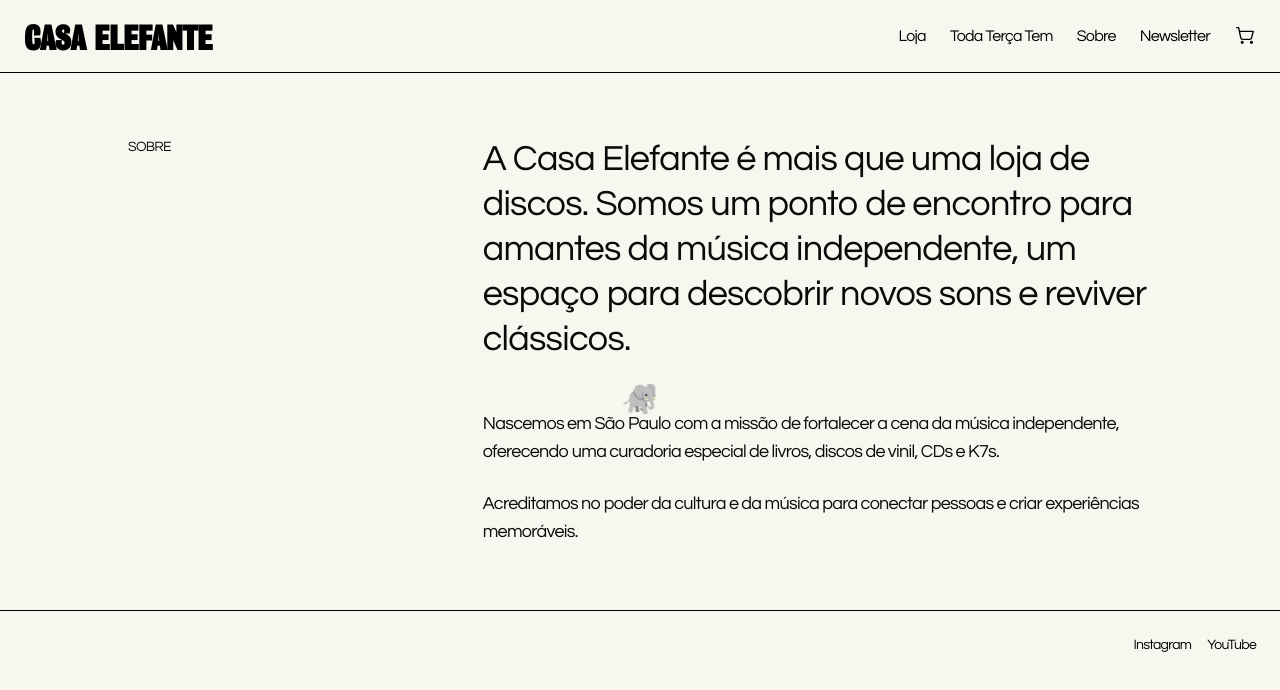
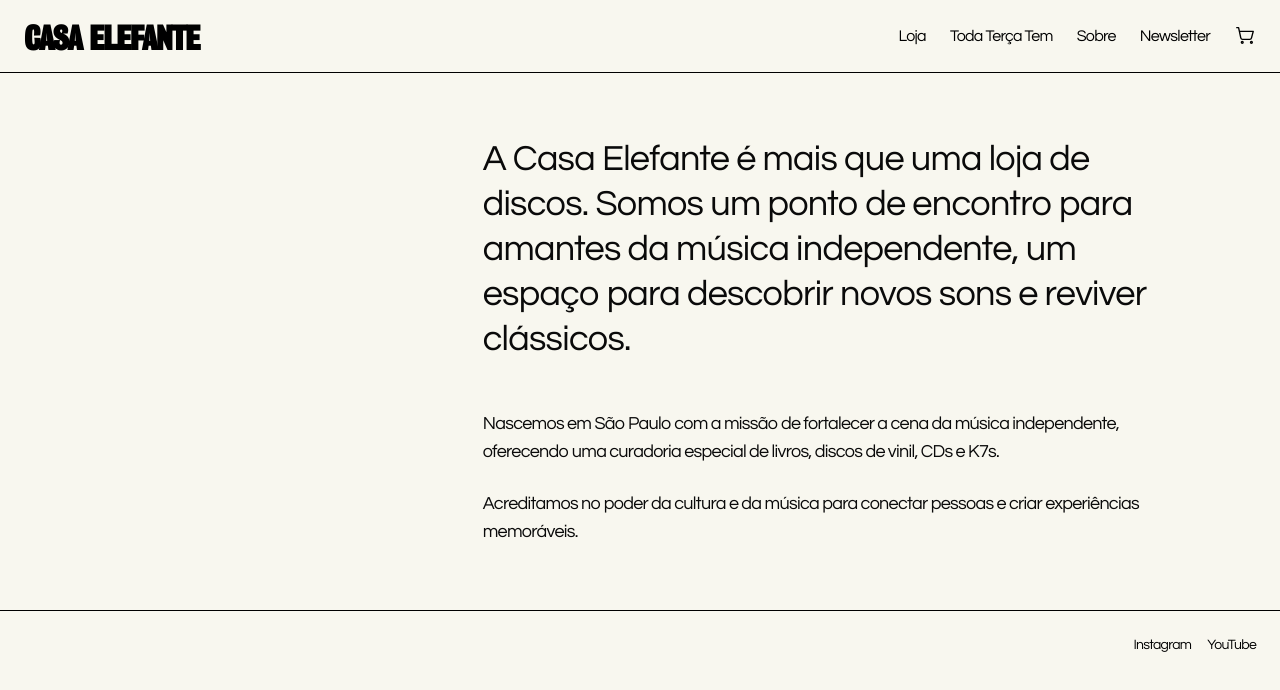
Before and after one commit to guerrinharj/casa-elefante, a Next.js app: page /sobre in a window 1280 px wide. Shown: the top 690 px of the page. Built offline with nearby package versions, Linux system fonts and the light colour scheme; no server answers.

Commit message:
bypassed effects

```diff
--- a/app/globals.css
+++ b/app/globals.css
@@ -219,11 +219,3 @@ body {
 .animate-checkout-summary {
     animation: checkout-summary-in 500ms cubic-bezier(0.22, 1, 0.36, 1) 150ms forwards;
 }
-
-@media (min-width: 768px) {
-    html,
-    body,
-    body * {
-        cursor: none !important;
-    }
-}
--- a/app/sobre/page.tsx
+++ b/app/sobre/page.tsx
@@ -3,12 +3,6 @@ export default function SobrePage() {
         <main className="px-6 py-12 md:px-10 md:py-16">
             <div className="mx-auto max-w-5xl">
                 <div className="grid gap-10 md:grid-cols-12">
-                    <div className="md:col-span-3">
-                        <h1 className="text-sm uppercase">
-                            Sobre
-                        </h1>
-                    </div>
-
                     <div className="md:col-span-8 md:col-start-5">
                         <p className="text-2xl leading-tight md:text-4xl md:leading-tight">
                             A Casa Elefante é mais que uma loja de discos.
--- a/components/layout/interactive-logo.tsx
+++ b/components/layout/interactive-logo.tsx
@@ -1,185 +1,27 @@
 "use client";
 
 import Link from "next/link";
-
-import {
-    useEffect,
-    useRef,
-} from "react";
 
 type InteractiveLogoProps = {
     text?: string;
 };
 
-
 export function InteractiveLogo({
     text = "Casa Elefante",
 }: InteractiveLogoProps) {
-    const logoRef =
-        useRef<HTMLAnchorElement>(
-            null,
-        );
-
-    const cursorRef =
-        useRef<HTMLDivElement>(
-            null,
-        );
-
-    useEffect(() => {
-        const logo =
-            logoRef.current;
-
-        const cursor =
-            cursorRef.current;
-
-        if (
-            !logo ||
-            !cursor
-        ) {
-            return;
-        }
-
-        let mouseX =
-            window.innerWidth /
-            2;
-
-        let mouseY =
-            window.innerHeight /
-            2;
-
-        let currentScaleY = 1;
-
-        let currentLetterSpacing =
-            0;
-
-        let targetScaleY = 1;
-
-        let targetLetterSpacing =
-            0;
-
-        let animationFrameId:
-            number;
-
-        const handleMouseMove = (
-            event: MouseEvent,
-        ) => {
-            mouseX =
-                event.clientX;
-
-            mouseY =
-                event.clientY;
-
-            const normalizedX =
-                mouseX /
-                window.innerWidth;
-
-            const normalizedY =
-                mouseY /
-                window.innerHeight;
-
-            targetLetterSpacing =
-                normalizedX * 12;
-
-            targetScaleY =
-                1 +
-                normalizedY * 0.8;
-        };
-
-        const animate = () => {
-            currentScaleY +=
-                (
-                    targetScaleY -
-                    currentScaleY
-                ) * 0.08;
-
-            currentLetterSpacing +=
-                (
-                    targetLetterSpacing -
-                    currentLetterSpacing
-                ) * 0.08;
-
-            logo.style.transform =
-                `scaleY(${currentScaleY})`;
-
-            logo.style.letterSpacing =
-                `${currentLetterSpacing}px`;
-
-            cursor.style.transform = `
-                translate3d(
-                    ${mouseX}px,
-                    ${mouseY}px,
-                    0
-                )
-                translate(
-                    -50%,
-                    -50%
-                )
-                scaleX(-1)
-            `;
-
-            animationFrameId =
-                requestAnimationFrame(
-                    animate,
-                );
-        };
-
-        window.addEventListener(
-            "mousemove",
-            handleMouseMove,
-        );
-
-        animationFrameId =
-            requestAnimationFrame(
-                animate,
-            );
-
-        return () => {
-            window.removeEventListener(
-                "mousemove",
-                handleMouseMove,
-            );
-
-            cancelAnimationFrame(
-                animationFrameId,
-            );
-        };
-    }, []);
-
     return (
-        <>
         <Link
-                ref={logoRef}
             href="/"
             className="
                 font-grotesque
                 relative
                 z-[60]
-                    origin-left
                 text-4xl
                 font-bold
                 uppercase
-                    will-change-transform
             "
         >
             {text}
         </Link>
-
-            <div
-                ref={cursorRef}
-                className="
-                    pointer-events-none
-                    fixed
-                    left-0
-                    top-0
-                    z-[70]
-                    hidden
-                    select-none
-                    text-3xl
-                    md:block
-                "
-            >
-                🐘
-            </div>
-        </>
     );
 }
```
Lines whose indentation alone changed are shown as unchanged.
